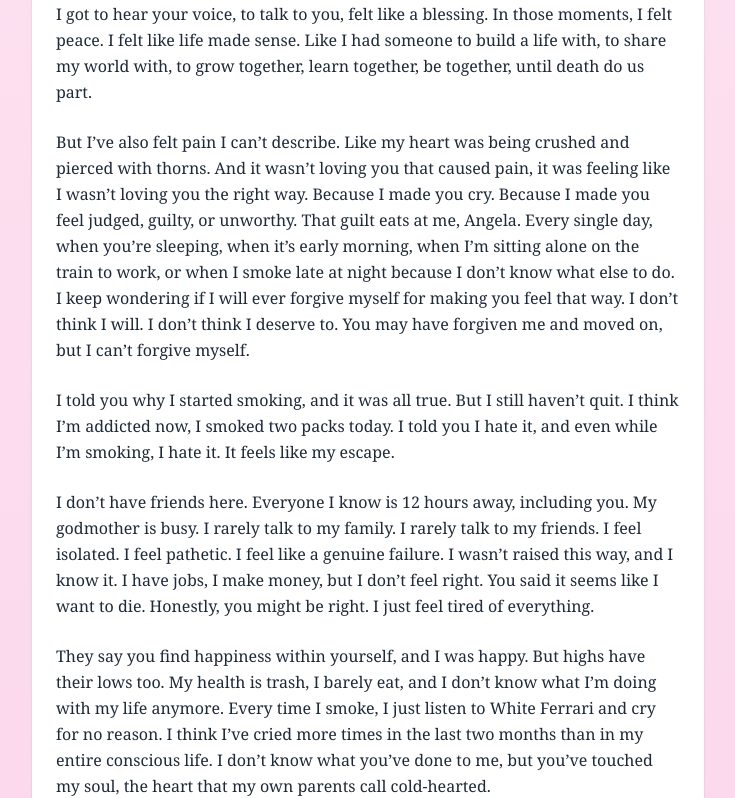
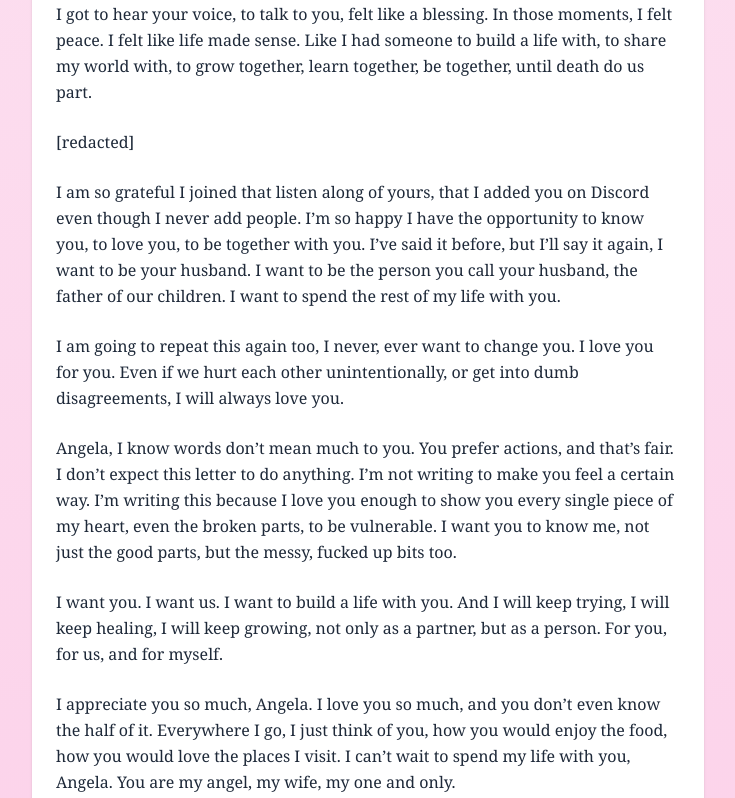
Before and after one commit to cylify/angela, a React (Vite) app: page /letter in a window 1280 px wide. Shown: the part 1009-1807 px from the top of the page, without its empty margins (272-1007 px from the left). Built offline with nearby package versions, Linux system fonts and the light colour scheme; no server answers.

Commit message:
letter change

```diff
--- a/src/pages/Letter.jsx
+++ b/src/pages/Letter.jsx
@@ -35,7 +35,7 @@ function Letter() {
           <p>
             Since then, it’s been a journey of extremes. I’ve felt happiness I never thought I could feel. You’ve been the highlight of every single one of my days. Every chance I got to hear your voice, to talk to you, felt like a blessing. In those moments, I felt peace. I felt like life made sense. Like I had someone to build a life with, to share my world with, to grow together, learn together, be together, until death do us part.
           </p>
-
+          {/*
           <p>
             But I’ve also felt pain I can’t describe. Like my heart was being crushed and pierced with thorns. And it wasn’t loving you that caused pain, it was feeling like I wasn’t loving you the right way. Because I made you cry. Because I made you feel judged, guilty, or unworthy. That guilt eats at me, Angela. Every single day, when you’re sleeping, when it’s early morning, when I’m sitting alone on the train to work, or when I smoke late at night because I don’t know what else to do. I keep wondering if I will ever forgive myself for making you feel that way. I don’t think I will. I don’t think I deserve to. You may have forgiven me and moved on, but I can’t forgive myself.
           </p>
@@ -54,6 +54,10 @@ function Letter() {
 
           <p>
             I know this is pretty depressing so far, but I want to stop smoking. I need to find myself again. I want us to be happy together, to be sad together, to feel together. I want us to be together forever.
+          </p>
+          */}
+          <p>
+            [redacted]
           </p>
 
           <p>
```
